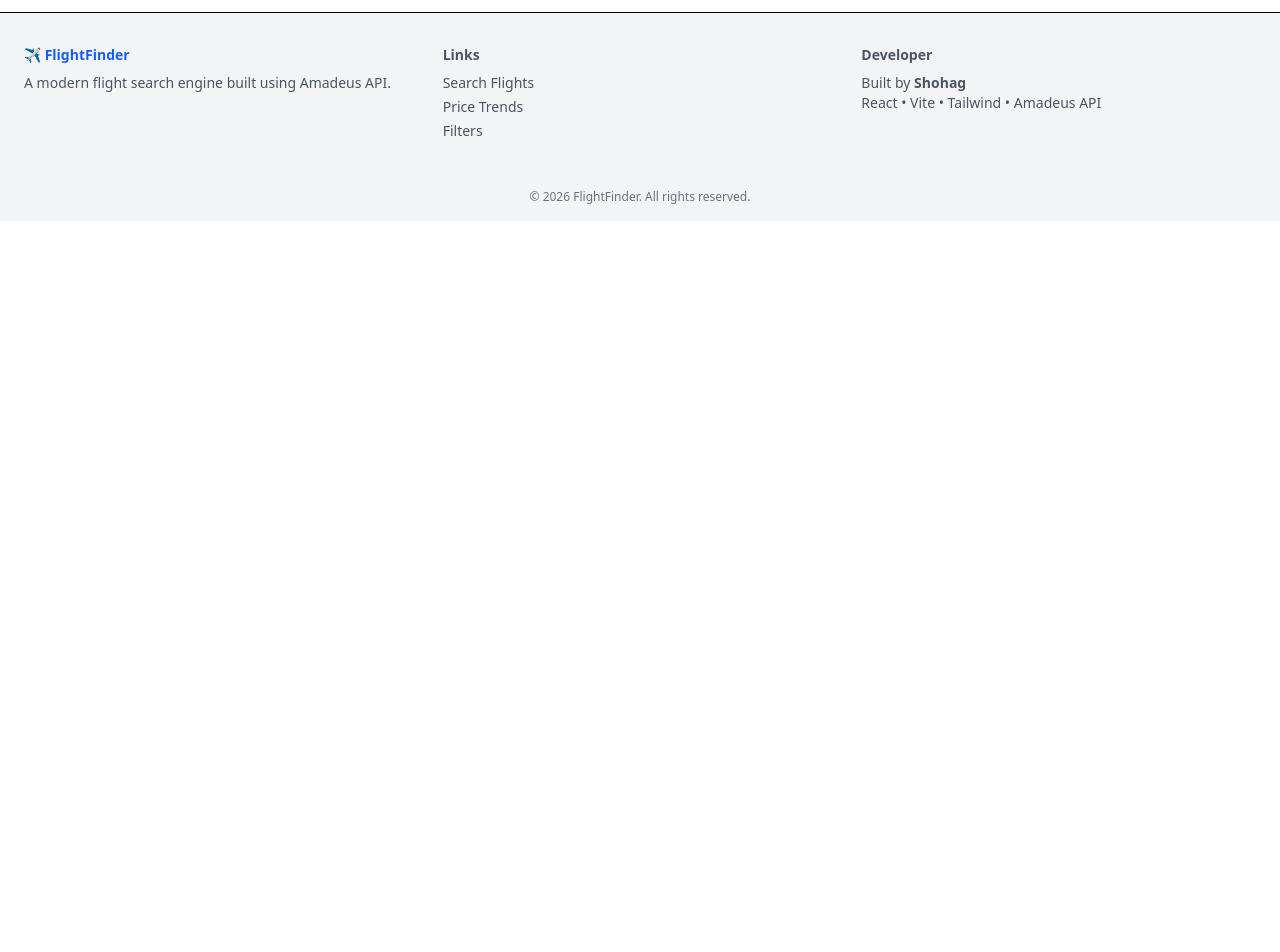
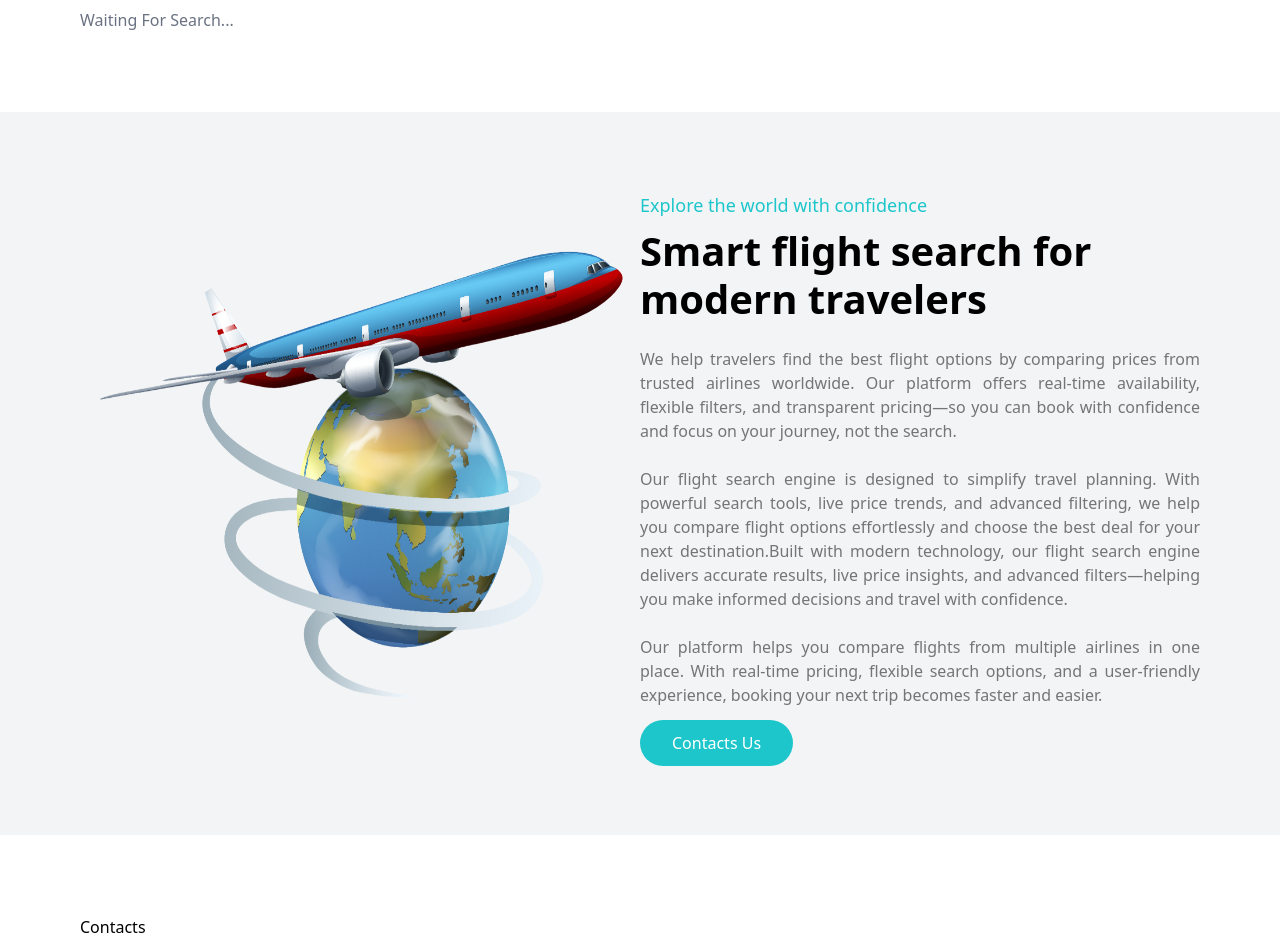
Before and after one commit to shohag390/flight-search-engine, a React (Vite) app: page / in a window 1280 px wide. Shown: the part 1080-2032 px from the top of the page. Before the commit the page ends 1301 px from the top, so only its background shows below. Built offline with nearby package versions, Linux system fonts and the light colour scheme.

Commit message:
About Section Add

```diff
--- a/src/components/About.jsx
+++ b/src/components/About.jsx
@@ -1,9 +1,51 @@
-import React from "react";
+import image from "../assets/images/about.png";
 
 const About = () => {
   return (
-    <div id="about" className="">
-      About
+    <div
+      id="about"
+      className="px-4 md:px-8 lg:px-20 2xl:px-37.5 py-10 md:py-15 lg:py-20 bg-gray-100 flex flex-col lg:flex-row items-center justify-between"
+    >
+      <div className="w-full lg:w-[50%]">
+        <img className="h-full lg:h-125" src={image} alt="image" />
+      </div>
+      <div className="w-full lg:w-[50%]">
+        <h4 className="text-[#1DC6CB] text-[18px] pb-2">
+          Explore the world with confidence
+        </h4>
+
+        <h2 className="font-medium md:font-semibold lg:font-bold text-[25px] md:text-[30px] lg:text-[40px] 2xl:pb-1 leading-6 md:leading-9 lg:leading-12">
+          Smart flight search for modern travelers
+        </h2>
+
+        <p className="text-justify text-[14px] md:text-[16px] text-[#757575] font-normal lg:font-medium pt-4 md:pt-5 lg:pt-6 2xl:pt-7">
+          We help travelers find the best flight options by comparing prices
+          from trusted airlines worldwide. Our platform offers real-time
+          availability, flexible filters, and transparent pricing—so you can
+          book with confidence and focus on your journey, not the search.
+        </p>
+        <p className="text-justify text-[14px] md:text-[16px] text-[#757575] font-normal lg:font-medium py-4 md:py-5 lg:py-6 2xl:py-7">
+          Our flight search engine is designed to simplify travel planning. With
+          powerful search tools, live price trends, and advanced filtering, we
+          help you compare flight options effortlessly and choose the best deal
+          for your next destination.Built with modern technology, our flight
+          search engine delivers accurate results, live price insights, and
+          advanced filters—helping you make informed decisions and travel with
+          confidence.
+        </p>
+        <p className="text-justify text-[14px] md:text-[16px] text-[#757575] font-normal lg:font-medium pb-4 md:pb-5 lg:pb-6 2xl:pb-7">
+          Our platform helps you compare flights from multiple airlines in one
+          place. With real-time pricing, flexible search options, and a
+          user-friendly experience, booking your next trip becomes faster and
+          easier.
+        </p>
+        <a
+          className="bg-[#1DC6CB] text-[#ffff] hover:bg-[#FEBB76] duration-500 active:scale-1.2 px-6 md:px-8 2xl:px-9 py-2 md:py-3 rounded-full"
+          href="#contacts"
+        >
+          Contacts Us
+        </a>
+      </div>
     </div>
   );
 };
--- a/src/components/Contacts.jsx
+++ b/src/components/Contacts.jsx
@@ -2,7 +2,10 @@ import React from "react";
 
 const Contacts = () => {
   return (
-    <div id="contacts" className="">
+    <div
+      id="contacts"
+      className="px-4 md:px-8 lg:px-20 2xl:px-37.5 py-10 md:py-15 lg:py-20"
+    >
       Contacts
     </div>
   );
--- a/src/components/Loader.jsx
+++ b/src/components/Loader.jsx
@@ -10,7 +10,7 @@ const Loader = ({ loading = true }) => {
   return (
     <div className="flex flex-col items-center justify-center py-10 gap-4">
       <PuffLoader
-        color="#2563EB"
+        color="#FEBB76"
         loading={loading}
         size={30}
         aria-label="Loading flights..."
--- a/src/pages/Home.jsx
+++ b/src/pages/Home.jsx
@@ -11,6 +11,8 @@ import { Swiper, SwiperSlide } from "swiper/react";
 import "swiper/css";
 import "swiper/css/navigation";
 import { Navigation } from "swiper/modules";
+import About from "../components/About";
+import Contacts from "../components/Contacts";
 
 const Home = () => {
   const { filteredFlights, setFlights } = useContext(FlightContext);
@@ -32,7 +34,7 @@ const Home = () => {
       {/* Filter & Search */}
       <div
         id=""
-        className="px-4 md:px-8 lg:px-20 2xl:px-37.5 flex items-center justify-center py-12.5"
+        className="px-4 md:px-8 lg:px-20 2xl:px-37.5 flex items-center justify-center py-10 md:py-15 lg:py-20"
       >
         <SearchForm onSearch={handleSearch} />
       </div>
@@ -40,7 +42,7 @@ const Home = () => {
       {/* Flight List */}
       <div
         id="flight"
-        className="px-4 md:px-8 lg:px-20 2xl:px-37.5 flex flex-col lg:flex-row justify-between gap-5"
+        className="px-4 md:px-8 lg:px-20 2xl:px-37.5 flex flex-col lg:flex-row justify-between gap-5 pb-10 md:pb-15 lg:pb-20"
       >
         <div className="w-full lg:w-[60%]">
           {loading && <Loader />}
@@ -79,6 +81,10 @@ const Home = () => {
           )}
         </div>
       </div>
+      {/* About Us */}
+      <About />
+      {/* Contacts Us */}
+      <Contacts />
     </div>
   );
 };
--- a/src/shared/Footer.jsx
+++ b/src/shared/Footer.jsx
@@ -1,36 +1,13 @@
+import logo from "../assets/images/logo.png";
+
 const Footer = () => {
   return (
-    <footer className="bg-gray-100 border-t mt-10">
-      <div className="max-w-7xl mx-auto px-6 py-8 grid grid-cols-1 md:grid-cols-3 gap-6 text-sm text-gray-600">
-        {/* Brand */}
-        <div>
-          <h2 className="font-bold text-blue-600 mb-2">✈️ FlightFinder</h2>
-          <p>A modern flight search engine built using Amadeus API.</p>
-        </div>
-
-        {/* Links */}
-        <div>
-          <h3 className="font-semibold mb-2">Links</h3>
-          <ul className="space-y-1">
-            <li>Search Flights</li>
-            <li>Price Trends</li>
-            <li>Filters</li>
-          </ul>
-        </div>
-
-        {/* Credits */}
-        <div>
-          <h3 className="font-semibold mb-2">Developer</h3>
-          <p>
-            Built by <strong>Shohag</strong>
-          </p>
-          <p>React • Vite • Tailwind • Amadeus API</p>
-        </div>
-      </div>
-
-      <div className="text-center py-4 text-xs text-gray-500">
-        © {new Date().getFullYear()} FlightFinder. All rights reserved.
-      </div>
+    <footer className="bg-gray-100">
+      {/* Logo */}
+      <a className="flex items-center gap-2" href="#">
+        <img src={logo} alt="logo" />
+        <h4 className="text-[20px] font-medium">FlightFinder</h4>
+      </a>
     </footer>
   );
 };
--- a/src/shared/Navbar.jsx
+++ b/src/shared/Navbar.jsx
@@ -33,7 +33,7 @@ const Navbar = () => {
       {/* Logo */}
       <a className="flex items-center gap-2" href="#">
         <img src={logo} alt="logo" />
-        <h4 className="text-[20px] font-medium">FlightSearch</h4>
+        <h4 className="text-[20px] font-medium">FlightFinder</h4>
       </a>
       {/* Large Screen  */}
       <ul className="lg:flex lg:items-center lg:gap-5 hidden font-medium">
```
Also changed, not shown: src/assets/images/about.png (added).
